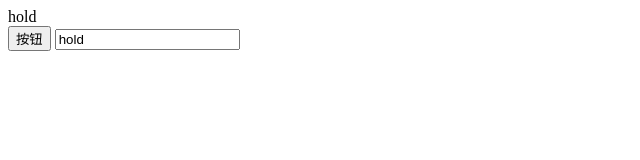
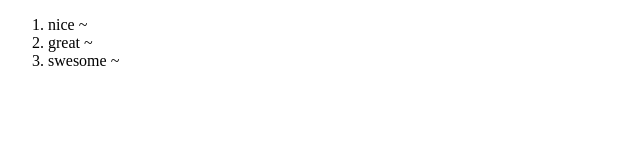
Before and after one commit to rockts/vuejs-demo, a plain HTML site: page index.html in a window 1280 px wide. Shown: the whole page, without its empty margins (0-640 px from the left). Drawn offline with Linux system fonts and the light colour scheme.

Commit message:
完成 循环 一节

```diff
--- a/index.html
+++ b/index.html
@@ -9,11 +9,11 @@
 </head>
 <body>
   <div id="app">
-    <div v-if="welcome" v-bind:title="title">
-      {{ message }}
-    </div>
-    <button v-on:click="logMessage">按钮</button>
-    <input v-model="message">
+    <ol>
+      <li v-for="comment in comments">
+        {{ comment.content }}
+      </li>
+    </ol>
 
   </div>
 
--- a/index.js
+++ b/index.js
@@ -1,13 +1,10 @@
 var app = new Vue({
   el: '#app',
-  methods: {
-    logMessage() {
-      console.log(this.message)
-    }
-  },
   data: {
-    message: 'hold',
-    title: 'hello',
-    welcome: true
+    comments: [
+      { content: 'nice ~'},
+      { content: 'great ~'},
+      { content: 'swesome ~'},
+    ]
   }
 })
```
